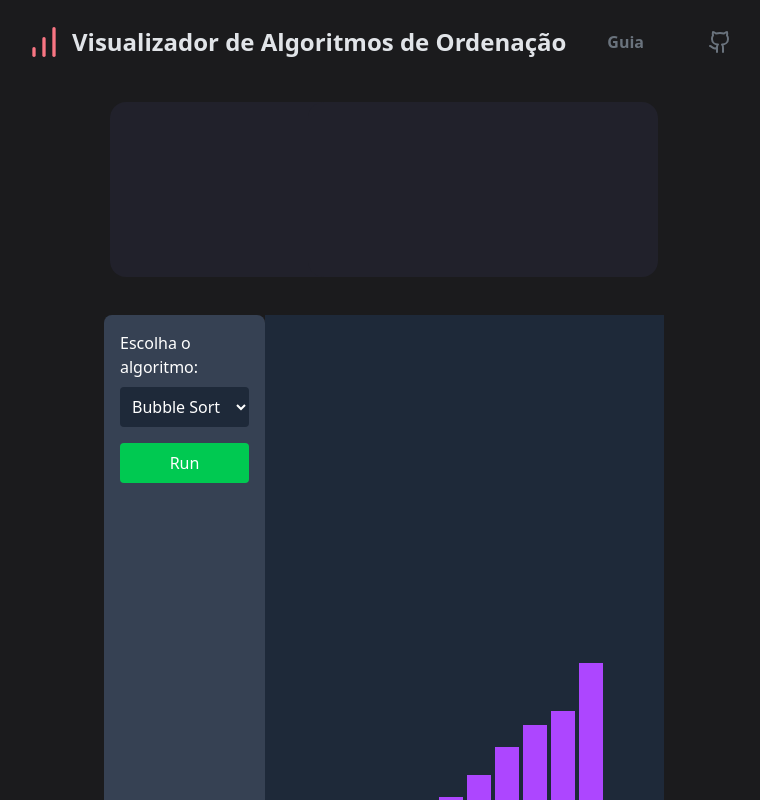
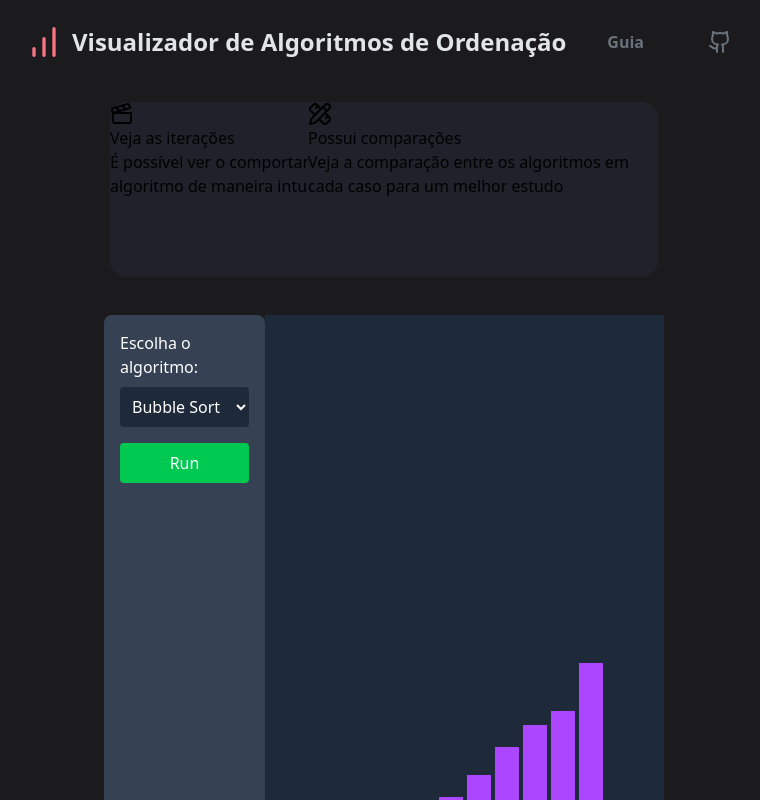
Before and after one commit to PedroCMotta-oficial/sorting_algorithms_viewer, a Next.js app in the folder web/: page / in a window 1280 px wide. Shown: the top 800 px of the page, without its empty margins (256-1016 px from the left). Built offline with nearby package versions, Linux system fonts and the light colour scheme.

Commit message:
UX/UI v3.3

```diff
--- a/web/src/app/page.tsx
+++ b/web/src/app/page.tsx
@@ -3,7 +3,7 @@
 import { useState } from "react";
 import SortingVisualizer from "@/app/components/SortingVisualizer";
 import SortingForm from "@/app/components/SortingForm";
-import { ChartNoAxesColumnIncreasing, Github } from "lucide-react";
+import { ChartNoAxesColumnIncreasing, Github, Clapperboard, PencilRuler } from "lucide-react";
 
 export default function Home() {
   // Array inicial
@@ -82,11 +82,15 @@
       <div className="grid grid-cols-1 md:grid-cols-2 gap-4 px-75 md:px-[450px] py-4.5 justify-items-center">
 
         <div className="bg-gridItemBackgroundColor w-[350px] h-[175px] rounded-2xl">
-
+          <div><Clapperboard /></div>
+          <h3>Veja as iterações</h3>
+          <p>É possível ver o comportamento de cada algoritmo de maneira intuitiva</p>
         </div>
 
         <div className="bg-gridItemBackgroundColor w-[350px] h-[175px] rounded-2xl">
-
+          <div><PencilRuler /></div>
+          <h3>Possui comparações</h3>
+          <p>Veja a comparação entre os algoritmos em cada caso para um melhor estudo</p>
         </div>
 
       </div>
```
